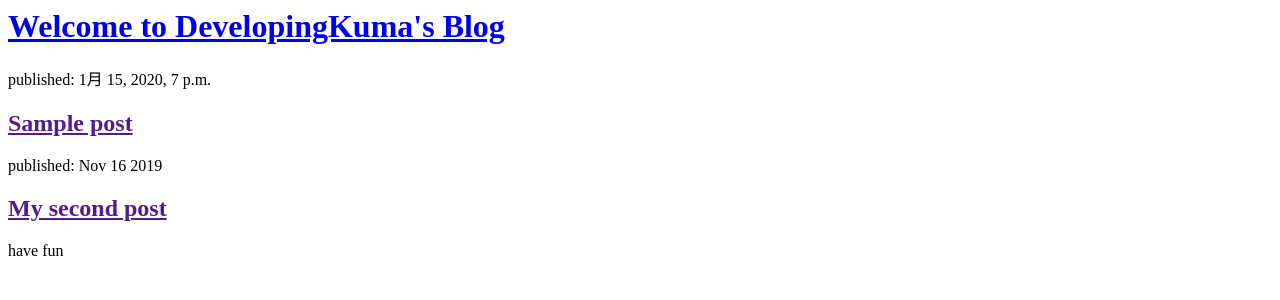
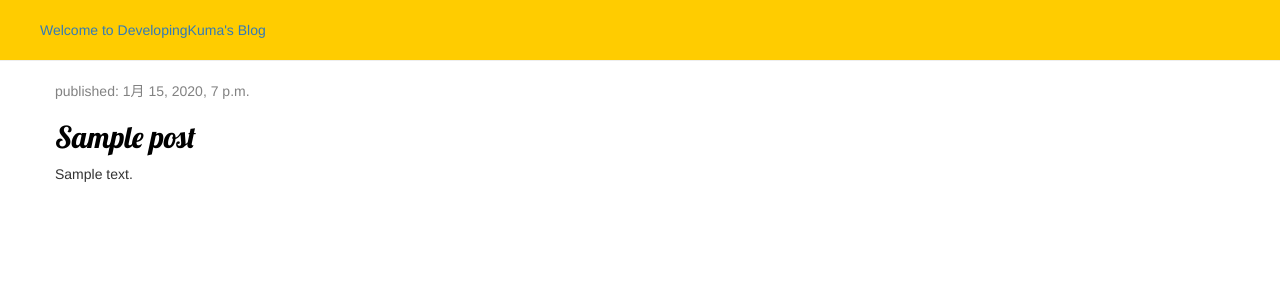
Before and after one commit to DevelopingKuma/my-first-blog, a Django app: template blog/templates/blog/post_list.html in a window 1280 px wide. Shown: the top 300 px of the page. Run offline with Django 3.2, Linux system fonts and the light colour scheme; the template is opened without the code that fills it: values that come from a table or form of the project are taken from there, others are empty; tables that the repository leaves empty hold one stand-in row (values such as "Sample post"); some libraries are stand-ins or nearby versions.

Commit message:
Added view and template for detailed blog post as well as CSS for the site

```diff
--- a/blog/models.py
+++ b/blog/models.py
@@ -2,9 +2,10 @@ from django.conf import settings
 from django.db import models
 from django.utils import timezone
 
-class Post(models.Model):
+class Post(models.Model):  #ポストがDjango Modelだという意味で、Djangoが、これはデータベースに保存すべきものだと分かるようにしています
     author = models.ForeignKey(settings.AUTH_USER_MODEL, on_delete=models.CASCADE)
     title = models.CharField(max_length=200)
+    text = models.TextField(blank = True, null = True)
     created_date = models.DateTimeField(default=timezone.now)
     published_date = models.DateTimeField(blank=True, null=True)
 
@@ -12,5 +13,5 @@ class Post(models.Model):
         self.published_date = timezone.now()
         self.save()
 
-    def _str_(self):
+    def __str__(self):
         return self.title
--- /dev/null
+++ b/blog/static/css/blog.css
@@ -0,0 +1,47 @@
+.page-header {
+    background-color: #FFCC00;
+    margin-top: 0;
+    padding: 20px 20px 20px 40px;
+}
+
+
+.page-header h1, .page-header h1 a, .page-header h1 a:visited, .page-header h1 a:active {
+    color: #CC66FF;
+    font-size: 36pt;
+    text-decoration: none;
+}
+
+.content {
+    margin-left: 40px;
+}
+
+h1, h2, h3, h4 {
+    font-family: 'Lobster', cursive;
+}
+
+.date {
+    color: #828282;
+}
+
+.save {
+    float: right;
+}
+
+.post-form textarea, .post-form input {
+    width: 100%;
+}
+
+.top-menu, .top-menu:hover, .top-menu:visited {
+    color: #ffffff;
+    float: right;
+    font-size: 26pt;
+    margin-right: 20px;
+}
+
+.post {
+    margin-bottom: 70px;
+}
+
+.post h2 a, .post h2 a:visited {
+    color: #000000;
+}
--- /dev/null
+++ b/blog/templates/blog/base.html
@@ -0,0 +1,23 @@
+{% load static %}
+<html>
+  <head>
+    <title>DevelopingKuma's Blog</title>
+    <link rel="stylesheet" href="//maxcdn.bootstrapcdn.com/bootstrap/3.2.0/css/bootstrap.min.css">
+    <link rel="stylesheet" href="//maxcdn.bootstrapcdn.com/bootstrap/3.2.0/css/bootstrap-theme.min.css">
+    <link href="//fonts.googleapis.com/css?family=Lobster&subset=latin,latin-ext" rel="stylesheet" type="text/css">
+    <link rel="stylesheet" href="{% static 'css/blog.css' %}">
+  </head>
+  <body>
+    <div class="page-header"
+      <h1><a href = "/">Welcome to DevelopingKuma's Blog</a></h1>
+    </div>
+    <div class="content container">
+      <div class="row">
+        <div class="col-md-8">
+          {% block content %}
+          {% endblock %}
+        </div>
+      </div>
+    </div>
+  </body>
+</html>
--- a/blog/templates/blog/post_list.html
+++ b/blog/templates/blog/post_list.html
@@ -1,22 +1,13 @@
-<html>
-  <head>
-    <title>DevelopingKuma's Blog</title>
-  </head>
-  <body>
-    <div>
-      <h1><a href = "/">Welcome to DevelopingKuma's Blog</a></h1>
-    </div>
-    {% for post in posts %}
-      <div>
-        <p>published: {{ post.published_date }}</p>
-        <h2><a href ="">{{ post.title}}</a></h2>
-        <p>{{ post.text|linebreaksbr }}</p>
-      </div>
-    {% endfor %}
-    <div>
-      <p>published: Nov 16 2019</p>
-      <h2><a href = "">My second post</a></h2>
-      <p>have fun</p>
-    </div>
-  </body>
-</html>
+{% extends 'blog/base.html'%}
+
+        {% block content %}
+          {% for post in posts %}
+            <div class="post">
+              <div class="date">
+                <p>published: {{ post.published_date }}</p>
+              </div>
+                <h2><a href="{% url 'post_detail' pk=post.pk %}">{{ post.title }}</a></h2>
+                <p>{{ post.text|linebreaksbr }}</p>
+            </div>
+          {% endfor %}
+        {% endblock %}
--- a/blog/urls.py
+++ b/blog/urls.py
@@ -3,4 +3,5 @@ from . import views
 
 urlpatterns = [
     path('', views.post_list, name='post_list'),
+    path('post/<int:pk>/', views.post_detail, name='post_detail'),
 ]
--- a/blog/views.py
+++ b/blog/views.py
@@ -1,7 +1,11 @@
-from django.shortcuts import render
+from django.shortcuts import render, get_object_or_404
 from django.utils import timezone
 from .models import Post
 
 def post_list(request):
     posts = Post.objects.filter(published_date__lte=timezone.now()).order_by('published_date')
     return render(request, 'blog/post_list.html', {'posts':posts})
+
+def post_detail(request, pk):
+    post = get_object_or_404(Post, pk=pk)
+    return render(request, 'blog/post_detail.html', {'post':post})
```
Also changed, not shown: blog/templates/blog/post_detail.html (added, +13 -0 lines), blog/migrations/0002_post_text.py (added), blog/migrations/0003_remove_post_text.py (added), blog/migrations/0004_post_text.py (added).
